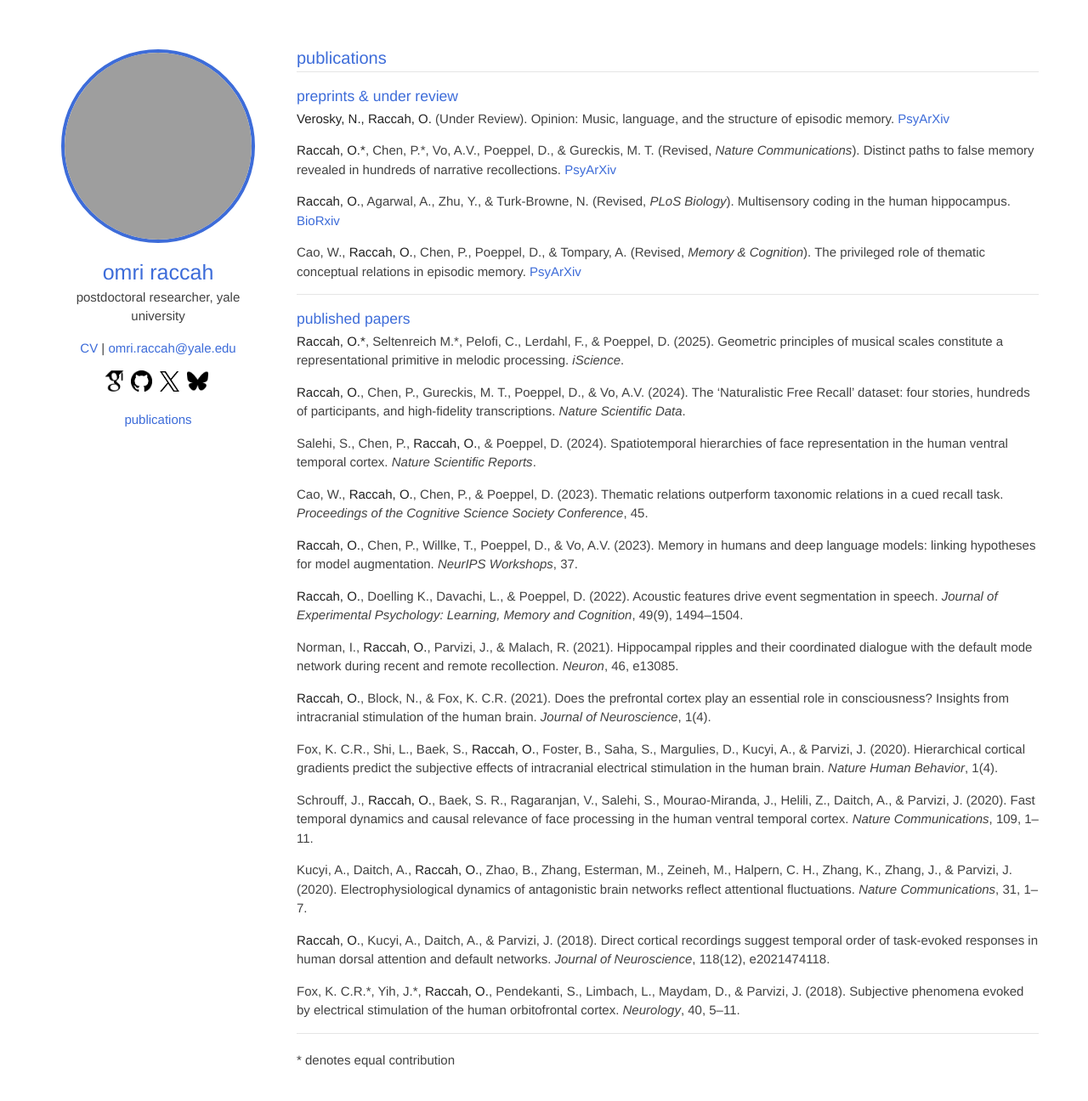
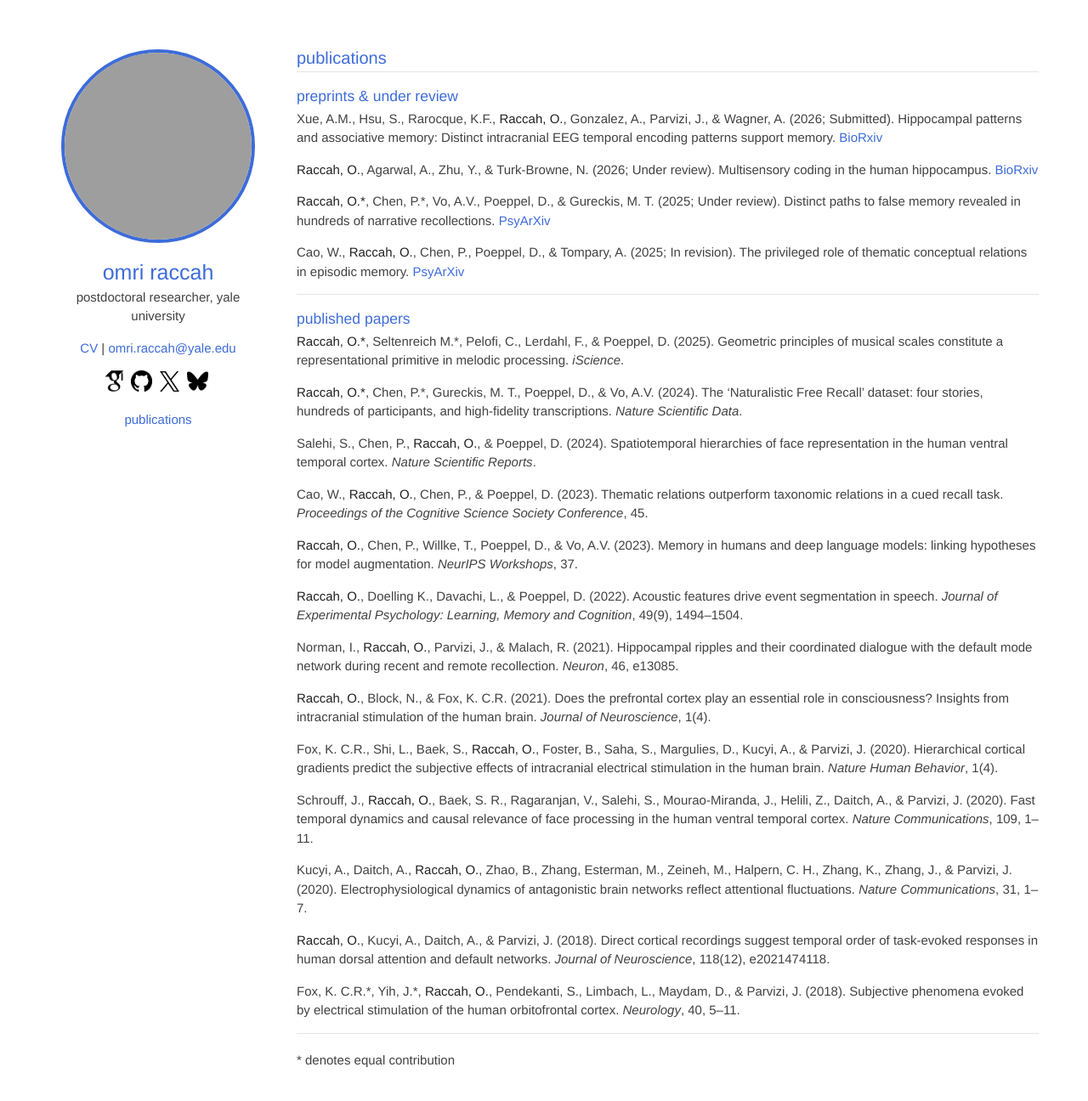
Before and after one commit to omriraccah/omriraccah.github.io, a Jekyll site: the page built from publications.md, in a window 1280 px wide and 1324 px high. Shown: the top 1296 px of the window at 85% size. Built offline with Jekyll 4.4.1, drawn with Linux system fonts in a browser that asks for light colours; our own code applies the rules of GitHub Pages for plain Markdown files; grey boxes are pictures that could not be loaded.

Commit message:
Update publications from CV: add Xue et al. 2026, update preprint statuses
Co-Authored-By: Claude Opus 4.6 (1M context) <noreply@anthropic.com>

```diff
--- a/publications.md
+++ b/publications.md
@@ -7,13 +7,13 @@ layout: default
 
 ### preprints & under review
 
-**Verosky, N., Raccah, O.** (Under Review). Opinion: Music, language, and the structure of episodic memory. [PsyArXiv](https://psyarxiv.com){:target="_blank"}
+Xue, A.M., Hsu, S., Rarocque, K.F., **Raccah, O.**, Gonzalez, A., Parvizi, J., & Wagner, A. (2026; Submitted). Hippocampal patterns and associative memory: Distinct intracranial EEG temporal encoding patterns support memory. [BioRxiv](https://biorxiv.org){:target="_blank"}
 
-**Raccah, O.\***, Chen, P.\*, Vo, A.V., Poeppel, D., & Gureckis, M. T. (Revised, *Nature Communications*). Distinct paths to false memory revealed in hundreds of narrative recollections. [PsyArXiv](https://psyarxiv.com){:target="_blank"}
+**Raccah, O.**, Agarwal, A., Zhu, Y., & Turk-Browne, N. (2026; Under review). Multisensory coding in the human hippocampus. [BioRxiv](https://biorxiv.org){:target="_blank"}
 
-**Raccah, O.**, Agarwal, A., Zhu, Y., & Turk-Browne, N. (Revised, *PLoS Biology*). Multisensory coding in the human hippocampus. [BioRxiv](https://biorxiv.org){:target="_blank"}
+**Raccah, O.\***, Chen, P.\*, Vo, A.V., Poeppel, D., & Gureckis, M. T. (2025; Under review). Distinct paths to false memory revealed in hundreds of narrative recollections. [PsyArXiv](https://psyarxiv.com){:target="_blank"}
 
-Cao, W., **Raccah, O.**, Chen, P., Poeppel, D., & Tompary, A. (Revised, *Memory & Cognition*). The privileged role of thematic conceptual relations in episodic memory. [PsyArXiv](https://psyarxiv.com){:target="_blank"}
+Cao, W., **Raccah, O.**, Chen, P., Poeppel, D., & Tompary, A. (2025; In revision). The privileged role of thematic conceptual relations in episodic memory. [PsyArXiv](https://psyarxiv.com){:target="_blank"}
 
 ***
 
@@ -21,7 +21,7 @@ Cao, W., **Raccah, O.**, Chen, P., Poeppel, D., & Tompary, A. (Revised, *Memory
 
 **Raccah, O.\***, Seltenreich M.\*, Pelofi, C., Lerdahl, F., & Poeppel, D. (2025). Geometric principles of musical scales constitute a representational primitive in melodic processing. *iScience*.
 
-**Raccah, O.**, Chen, P., Gureckis, M. T., Poeppel, D., & Vo, A.V. (2024). The 'Naturalistic Free Recall' dataset: four stories, hundreds of participants, and high-fidelity transcriptions. *Nature Scientific Data*.
+**Raccah, O.\***, Chen, P.\*, Gureckis, M. T., Poeppel, D., & Vo, A.V. (2024). The 'Naturalistic Free Recall' dataset: four stories, hundreds of participants, and high-fidelity transcriptions. *Nature Scientific Data*.
 
 Salehi, S., Chen, P., **Raccah, O.**, & Poeppel, D. (2024). Spatiotemporal hierarchies of face representation in the human ventral temporal cortex. *Nature Scientific Reports*.
 
```
